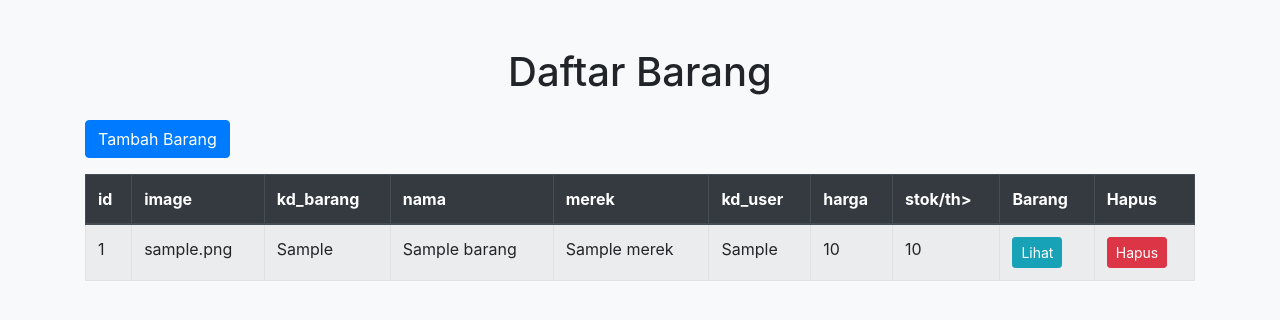
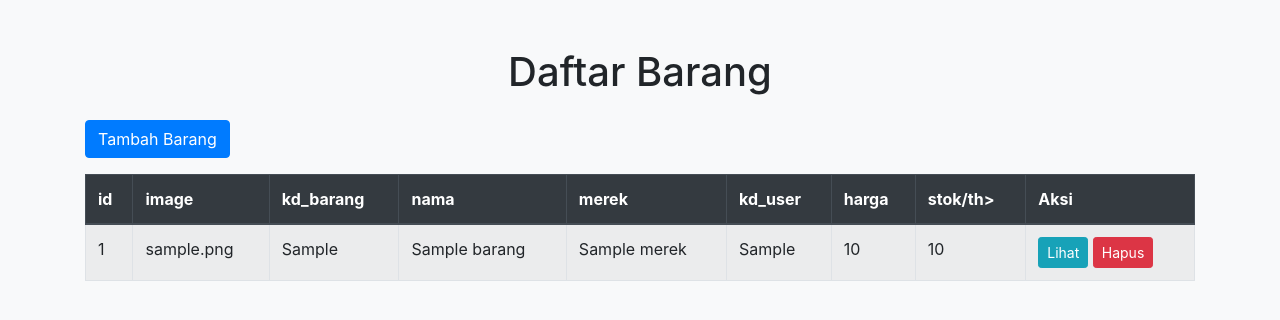
Before and after one commit to Rofixy/clientwebservice, a CodeIgniter 4 app: the page made by app/Views/tampil-barang.php in a window 1280 px wide. Shown: the top 320 px of the page. Run offline with PHP 8.4 and a stand-in for CodeIgniter, Linux system fonts and the light colour scheme; the template is opened without the code that fills it: most values are stand-ins (such as "Sample title", 1, 10 or a date in 2020); some libraries are stand-ins or nearby versions.

Commit message:
perbaruan tampil-barang

```diff
--- a/app/Views/tampil-barang.php
+++ b/app/Views/tampil-barang.php
@@ -29,8 +29,7 @@
                     <th>kd_user</th>
                     <th>harga</th>
                     <th>stok/th>
-                    <th>Barang</th>
-                    <th>Hapus</th>
+                    <th>Aksi</th>
                 </tr>
             </thead>
             <tbody>
@@ -48,10 +47,7 @@
                     <!-- Kolom barang (untuk melihat detail) -->
                     <td>
                         <a href="<?= base_url('barang/view/'.$b['id']) ?>" class="btn btn-info btn-sm">Lihat</a>
-                    </td>
 
-                    <!-- Kolom Hapus -->
-                    <td>
                         <a href="<?= base_url('barang/hapus/'.$b['id']) ?>" class="btn btn-danger btn-sm" onclick="return confirm('Apakah Anda yakin ingin menghapus barang ini?')">Hapus</a>
                     </td>
                 </tr>
```
